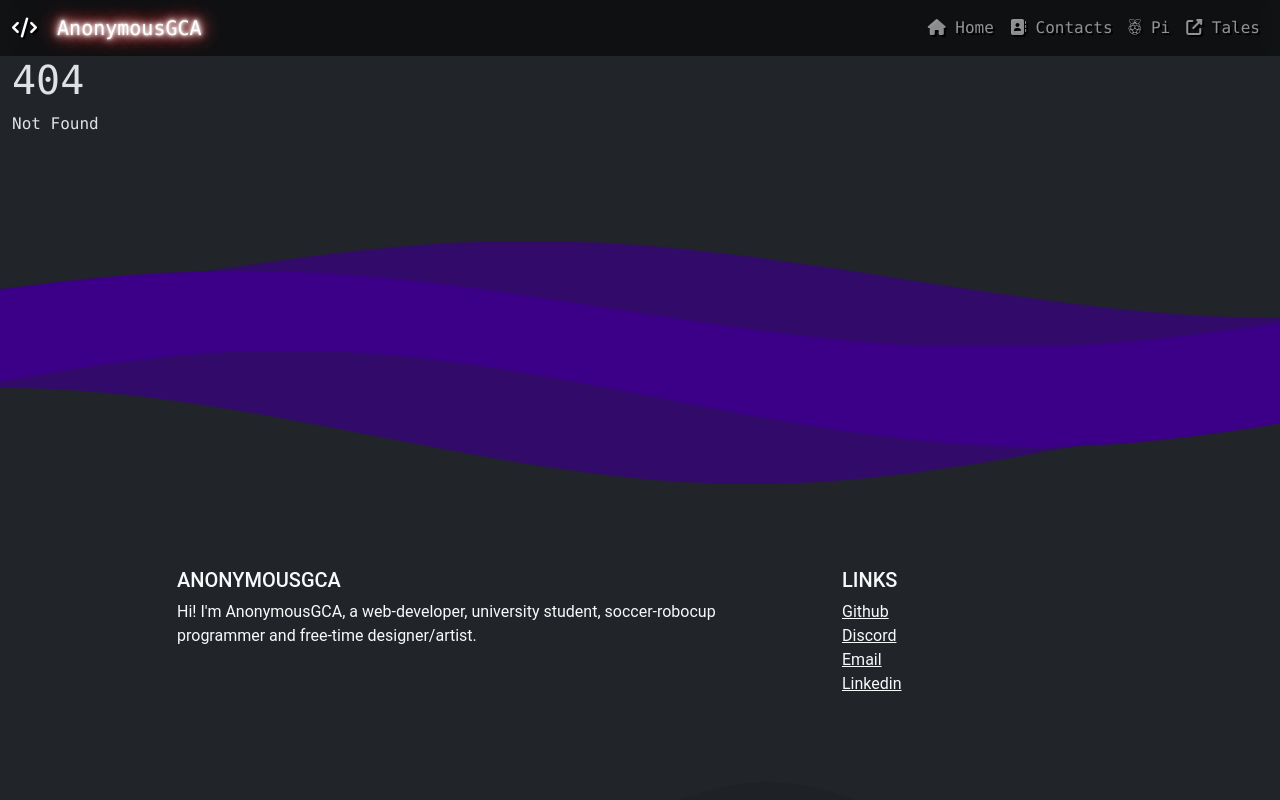
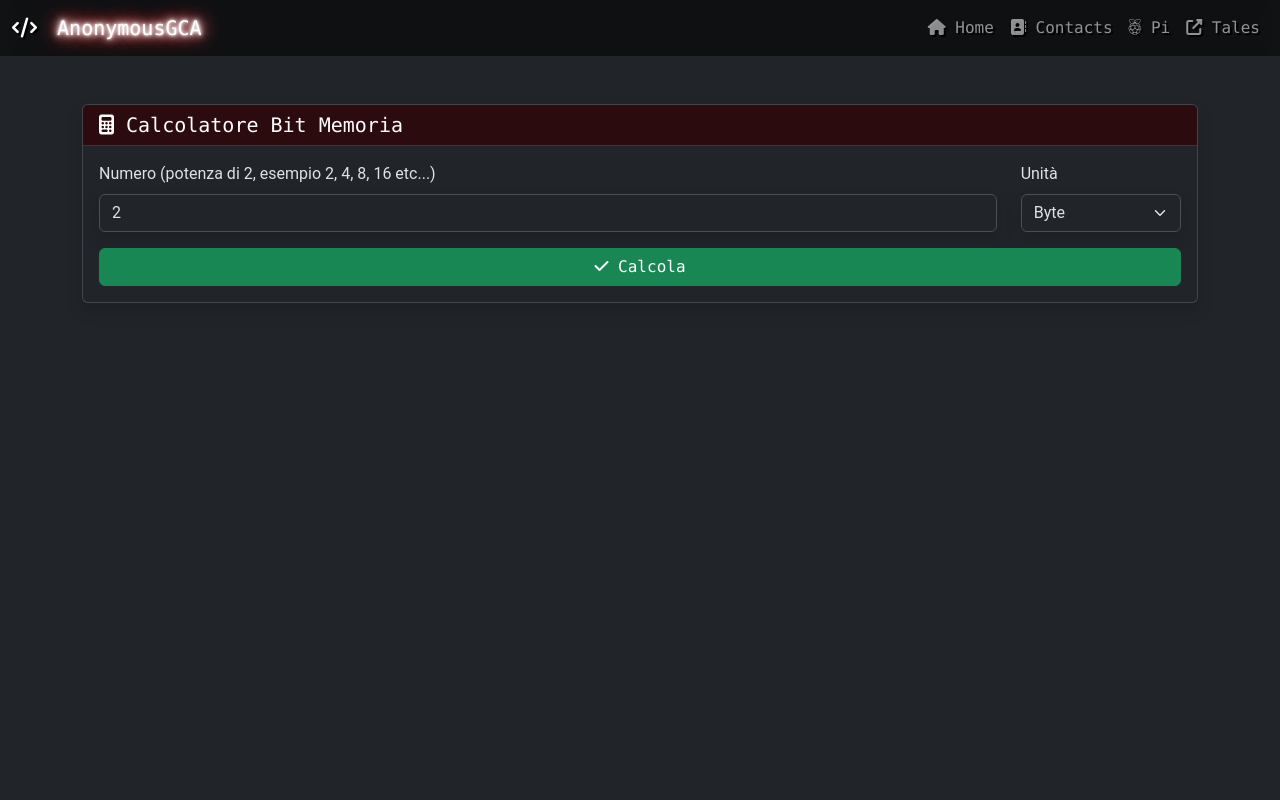
Before and after one commit to GABRYCA/AnonymousGCA-Website, a SvelteKit app: page /utility/ade in a window 1280 px wide. Before the commit this address had no page. Shown: the top 800 px of the page. Built offline with nearby package versions, Linux system fonts and the light colour scheme.

Commit message:
Changelogs: - New Bit converting algorithm for ADE

```diff
--- /dev/null
+++ b/src/routes/utility/ade/+page.svelte
@@ -0,0 +1,84 @@
+<script>
+    import {onMount} from "svelte";
+    let numberInput = 2;
+    let unitSelect = 'Byte';
+    let result = '';
+
+    onMount(() => {
+        window.$('[data-bs-toggle="tooltip"]').tooltip();
+    });
+
+    function calculatePowerOfTwo(number) {
+        if ((number & (number - 1)) === 0 && number !== 0) {
+            if (number < 0){
+                return '<p class="text-danger">Valore non valido (Minore di 0)</p>';
+            }
+            if (number >= 1024){
+                return '<p class="text-danger">Cambia scala, n >= 1024 sale al grado successivo!</p>'
+            }
+            return Math.log2(number);
+        } else {
+            return '<p class="text-danger">Inserire una potenza di 2 (valori possibili: 2, 4, 8, 16, 32, 64, 128, 256, 512)</p>';
+        }
+    }
+
+    function handleSubmit() {
+        const unitPowers = {
+            'Byte': 0,
+            'KB': 10,
+            'MB': 20,
+            'GB': 30
+        };
+
+        let power = numberInput !== 0 ? calculatePowerOfTwo(numberInput) : 0;
+
+        if (isNaN(power)) {
+            result = power;
+            return;
+        }
+
+        let totalPower = power + unitPowers[unitSelect];
+        result = `<p class='mt-2 fs-3 text-info'>2<sup class='text-warning'>${totalPower}</sup></p>`;
+    }
+</script>
+
+<svelte:head>
+    <!-- meta -->
+    <title>ADE - Calcolatore Bit Memoria</title>
+    <meta name="description"
+          content="Bit">
+</svelte:head>
+
+<div class="container mt-5">
+    <div class="card shadow">
+        <div class="card-header bg-danger-subtle text-white">
+            <h5 class="mb-0"><i class="fas fa-calculator"></i> Calcolatore Bit Memoria</h5>
+        </div>
+        <div class="card-body">
+            <form on:submit|preventDefault={handleSubmit}>
+                <div class="row mb-3">
+                    <div class="col-10">
+                        <label for="numberInput" class="form-label">Numero (potenza di 2, esempio 2, 4, 8, 16 etc...)</label>
+                        <input bind:value={numberInput} type="number" class="form-control shadow" id="numberInput" min="0" max="1024" step="2">
+                    </div>
+                    <div class="col-2">
+                        <label for="unitSelect" class="form-label">Unità</label>
+                        <select bind:value={unitSelect} class="form-select shadow" id="unitSelect">
+                            <option>Byte</option>
+                            <option>KB</option>
+                            <option>MB</option>
+                            <option>GB</option>
+                        </select>
+                    </div>
+                </div>
+                <button type="submit" class="btn btn-success w-100"><i class="fas fa-check"></i> Calcola</button>
+            </form>
+            {#if result !== ''}
+                <div class="alert alert-info mt-3" role="alert">
+                    <h5 class="alert-heading"><i class="fas fa-info-circle"></i> Risultato:</h5>
+                    {@html result}
+                </div>
+            {/if}
+        </div>
+    </div>
+</div>
```
